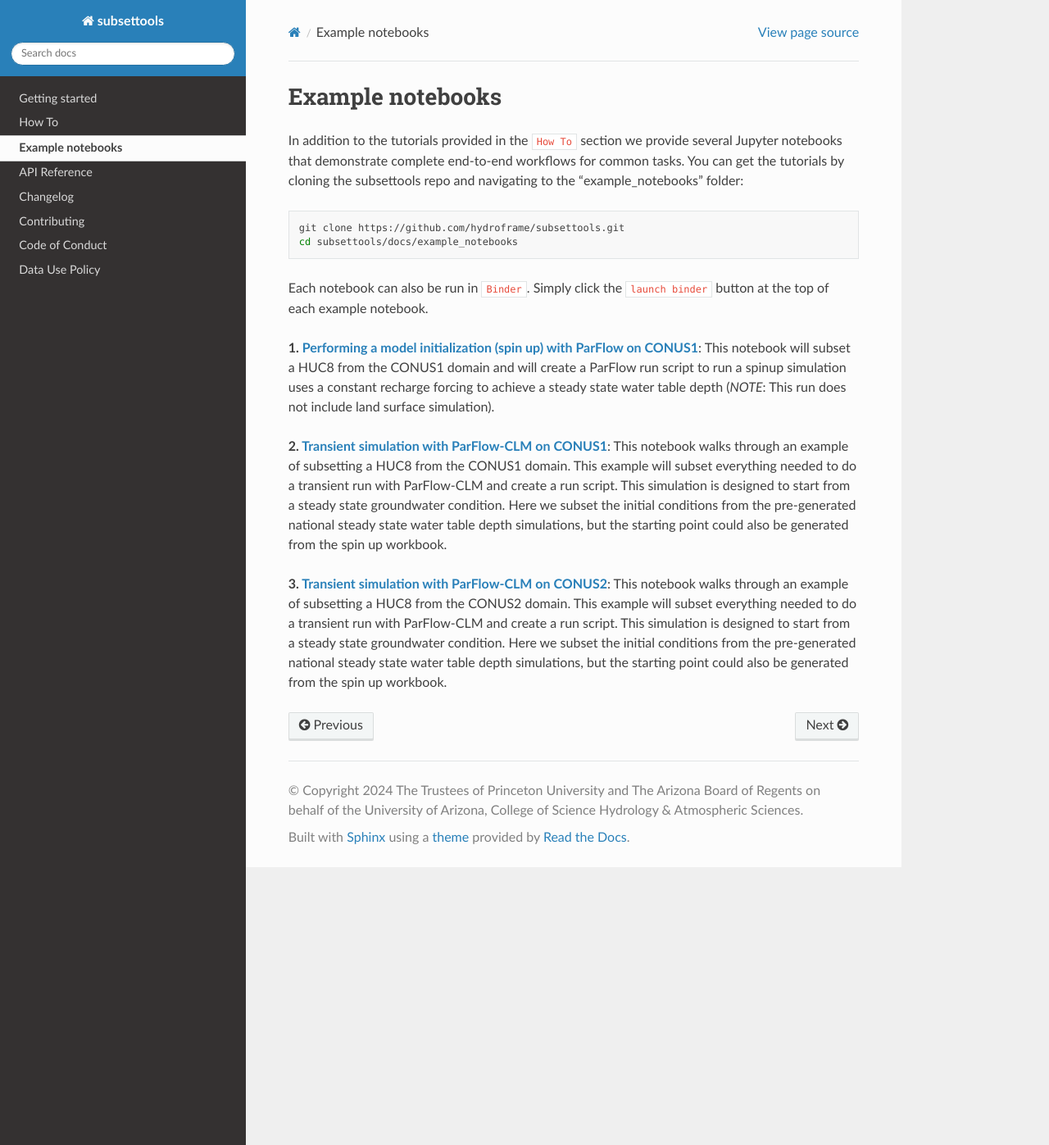
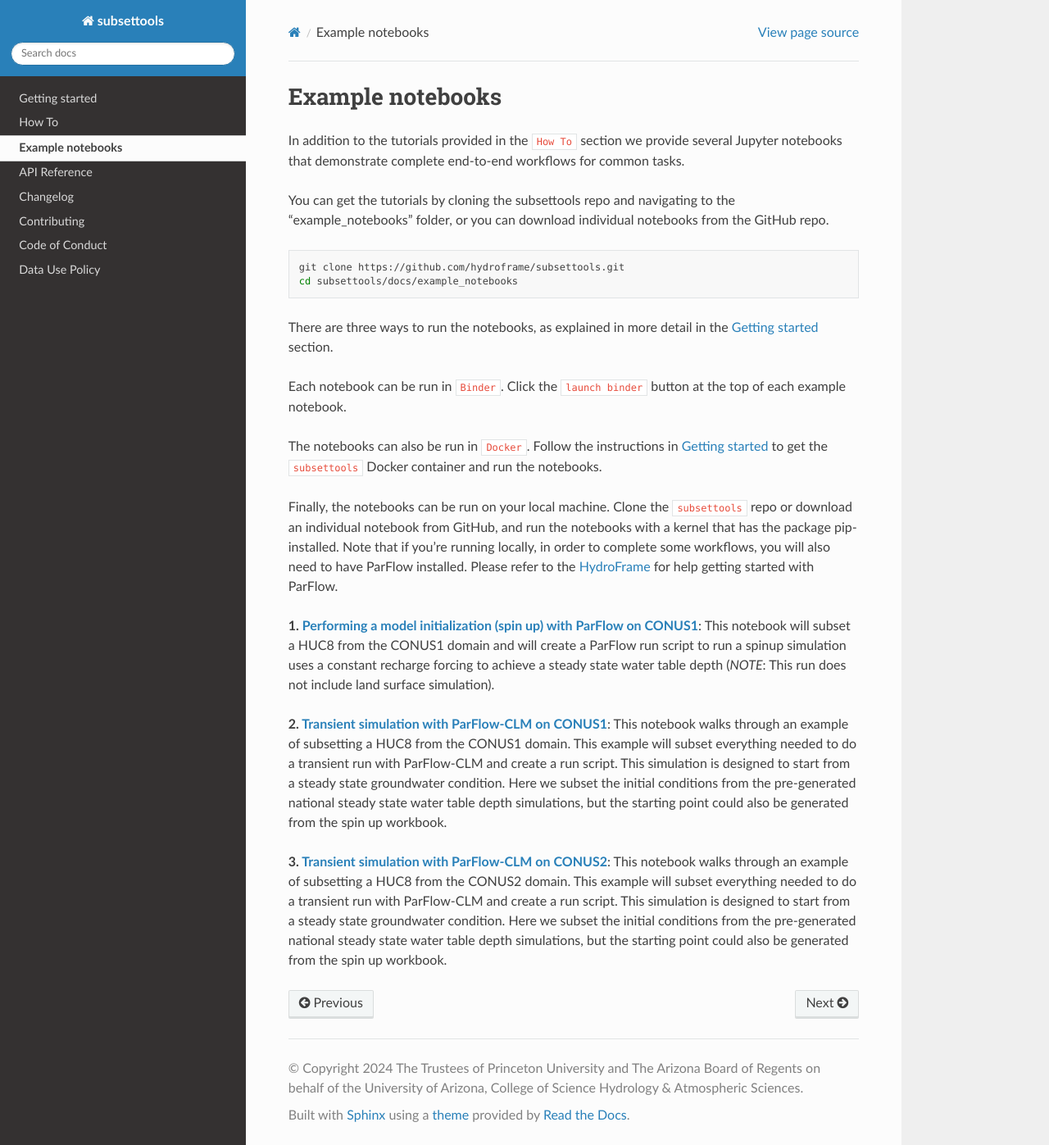
Before and after one commit to hydroframe/subsettools, a Sphinx documentation site: the page built from docs/example_notebooks/example_notebooks.md, in a window 1280 px wide and 1397 px high. Shown: the whole window at 82% size. Built offline with Sphinx 7.4.7 and the Read the Docs theme 2.0.0, drawn with Linux system fonts in a browser that asks for light colours.

Commit message:
Update example_notebooks.md

````diff
--- a/docs/example_notebooks/example_notebooks.md
+++ b/docs/example_notebooks/example_notebooks.md
@@ -1,14 +1,23 @@
 Example notebooks
 =================
 
-In addition to the tutorials provided in the `How To` section we provide several Jupyter notebooks that demonstrate complete end-to-end workflows for common tasks. You can get the tutorials by cloning the subsettools repo and navigating to the "example_notebooks" folder:
+In addition to the tutorials provided in the `How To` section we provide several Jupyter notebooks that demonstrate complete end-to-end workflows for common tasks.
+
+You can get the tutorials by cloning the subsettools repo and navigating to the "example_notebooks" folder, or you can download individual notebooks from the GitHub repo.
 
 ```bash
 git clone https://github.com/hydroframe/subsettools.git
 cd subsettools/docs/example_notebooks
 ```
 
-Each notebook can also be run in `Binder`. Simply click the `launch binder` button at the top of each example notebook.
+There are three ways to run the notebooks, as explained in more detail in the [Getting started](https://hydroframesubsettools.readthedocs.io/en/latest/getting_started.html) section.
+
+Each notebook can be run in `Binder`. Click the `launch binder` button at the top of each example notebook.
+
+The notebooks can also be run in `Docker`. Follow the instructions in [Getting started](https://hydroframesubsettools.readthedocs.io/en/latest/getting_started.html) to get the `subsettools` Docker container and run the notebooks.
+
+Finally, the notebooks can be run on your local machine. Clone the `subsettools` repo or download an individual notebook from GitHub, and run the notebooks with a kernel that has the package pip-installed. Note that if you're running locally, in order to complete some workflows, you will also need to have ParFlow installed. Please refer to the [HydroFrame](https://hydroframe.org/) for help getting started with ParFlow.
+
 
 **1. [Performing a model initialization (spin up) with ParFlow on CONUS1](https://hydroframesubsettools.readthedocs.io/en/latest/example_notebooks/conus1_subsetting_spinup.html)**: This notebook will subset a HUC8 from the CONUS1 domain and will create a ParFlow run script to run a spinup simulation uses a constant recharge forcing to achieve a steady state water table depth (*NOTE*: This run does not include land surface simulation).
 
````
